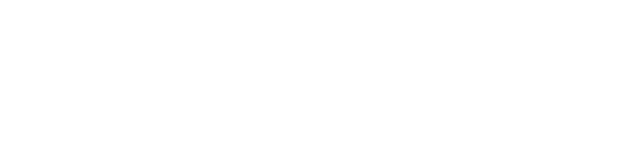
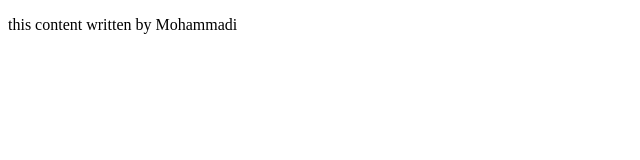
Before and after one commit to mohammadreza-mohamadi/git-tutorial, a plain HTML site: page dashboard.html in a window 1280 px wide. Shown: the whole page, without its empty margins (0-640 px from the left). Drawn offline with Linux system fonts and the light colour scheme.

Commit message:
some changes

```diff
--- a/dashboard.html
+++ b/dashboard.html
@@ -6,6 +6,6 @@
     <title>Document</title>
 </head>
 <body>
-
+      <p>this content written by Mohammadi</p>
 </body>
 </html>
```
